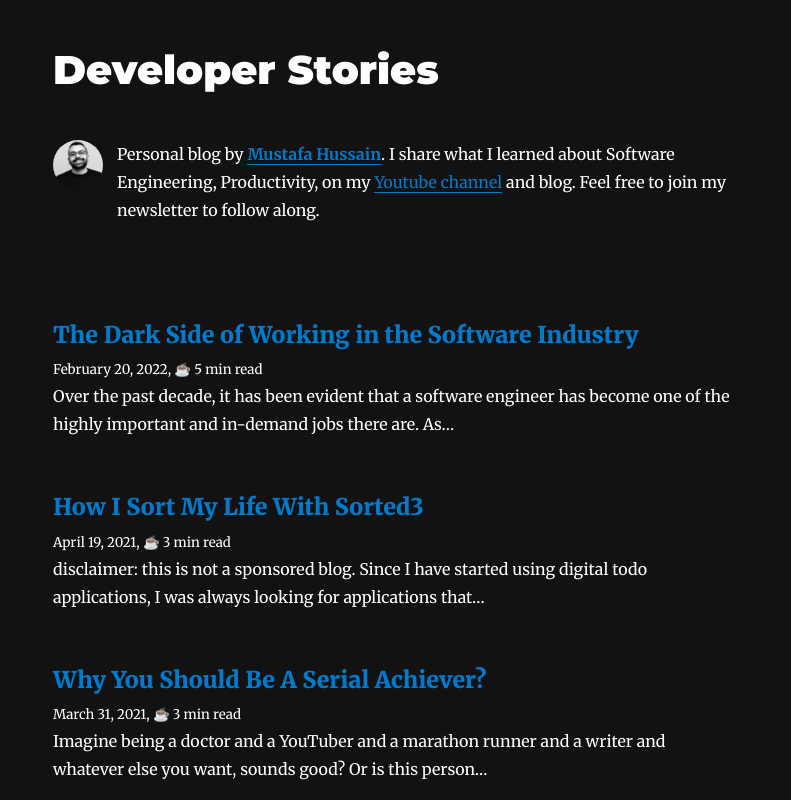
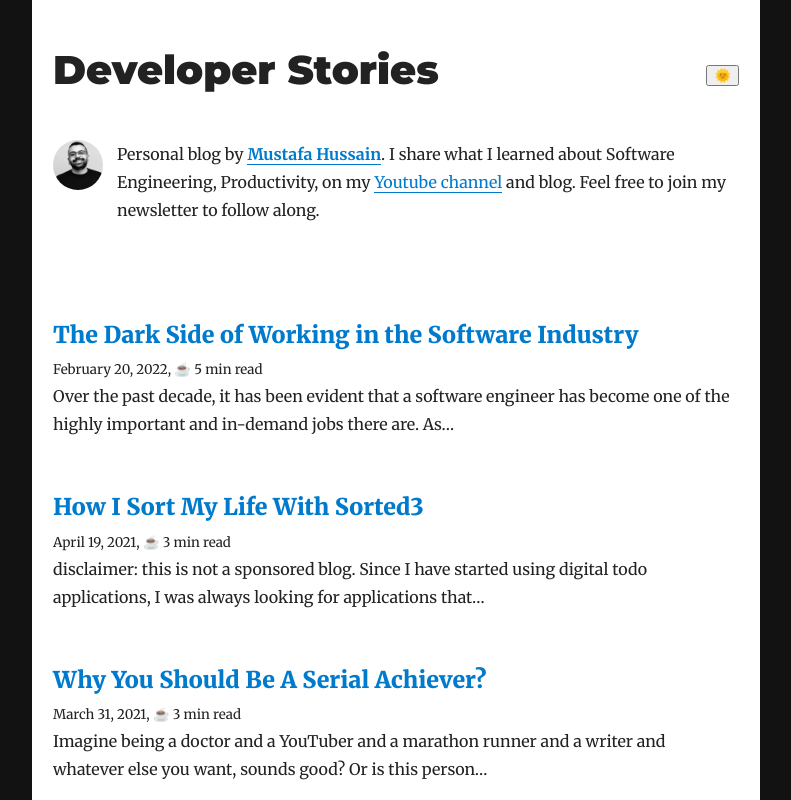
Before and after one commit to mustafah15/blog, a Gatsby site: page / in a window 1280 px wide. Shown: the top 800 px of the page, without its empty margins (244-1035 px from the left). Built offline with nearby package versions, Linux system fonts and the light colour scheme; Gatsby itself is replaced by a stand-in of ours; some packages are replaced by stand-ins of ours; a small style sheet from the web is missing.

Commit message:
added theme toggler

```diff
--- a/gatsby-browser.js
+++ b/gatsby-browser.js
@@ -3,3 +3,4 @@ import 'typeface-montserrat'
 import 'typeface-merriweather'
 
 import 'prism-solarized-dark/prism-solarizeddark.css'
+import './static/index.css'
--- a/gatsby-config.js
+++ b/gatsby-config.js
@@ -2,14 +2,15 @@ module.exports = {
   siteMetadata: {
     title: 'Developer Stories',
     author: 'Mustafa Hussain',
-    description: 'Personal blog by Mustafa Hussain. \n I share what I learned about software engineering, productivity, and building new habits on my Youtube channel and blog. Feel free to join my newsletter to follow along.',
+    description:
+      'Personal blog by Mustafa Hussain. \n I share what I learned about software engineering, productivity, and building new habits on my Youtube channel and blog. Feel free to join my newsletter to follow along.',
     siteUrl: 'https://mhussain.net',
     social: {
       github: 'mustafah15',
       twitter: 'mustafah_15',
       youtube: 'https://www.youtube.com/channel/UC_57Z3KC1RzGRJMBYZGJYtA',
-      email: ''
-    }
+      email: '',
+    },
   },
   plugins: [
     {
@@ -77,5 +78,6 @@ module.exports = {
         pathToConfigModule: 'src/utils/typography',
       },
     },
+    'gatsby-plugin-dark-mode',
   ],
 }
--- a/package.json
+++ b/package.json
@@ -10,6 +10,7 @@
     "convertkit-react": "^1.4.2",
     "gatsby": "^2.24.91",
     "gatsby-image": "^2.4.21",
+    "gatsby-plugin-dark-mode": "^1.1.2",
     "gatsby-plugin-feed": "^2.5.20",
     "gatsby-plugin-google-analytics": "^2.3.19",
     "gatsby-plugin-manifest": "^2.4.37",
--- a/src/components/layout.js
+++ b/src/components/layout.js
@@ -1,5 +1,6 @@
 import React from 'react'
 import { Link } from 'gatsby'
+import { ThemeToggler } from 'gatsby-plugin-dark-mode'
 
 import { rhythm, scale } from '../utils/typography'
 
@@ -10,6 +11,7 @@ class Layout extends React.Component {
     let header
     if (location.pathname === rootPath) {
       header = (
+        <header style={{ position: 'relative' }}>
           <h1
             style={{
               ...scale(1.0),
@@ -28,6 +30,17 @@ class Layout extends React.Component {
               {title}
             </Link>
           </h1>
+          <ThemeToggler>
+            {({ theme, toggleTheme }) => (
+              <button
+                style={{ position: 'absolute', bottom: '.75rem', right: 0 }}
+                onClick={() => toggleTheme(theme === 'dark' ? 'light' : 'dark')}
+              >
+                {theme === 'dark' ? '🌙' : '🌞'}
+              </button>
+            )}
+          </ThemeToggler>
+        </header>
       )
     } else {
       header = (
@@ -58,8 +71,8 @@ class Layout extends React.Component {
           marginRight: 'auto',
           maxWidth: rhythm(26),
           padding: `${rhythm(1.5)} ${rhythm(3 / 4)}`,
-          backgroundColor: '#121212',
-          color: '#fff'
+          backgroundColor: 'var(--bg)',
+          color: 'var(--textNormal)',
         }}
       >
         {header}
--- /dev/null
+++ b/static/index.css
@@ -0,0 +1,19 @@
+body {
+  --bg: white;
+  --textNormal: #222;
+  --textTitle: #222;
+  --textLink: blue;
+  --hr: hsla(0, 0%, 0%, 0.2);
+
+  background-color: var(--bg);
+}
+
+body.dark {
+  -webkit-font-smoothing: antialiased;
+
+  --bg: #121212;
+  --textNormal: rgba(255, 255, 255, 0.88);
+  --textTitle: white;
+  --textLink: yellow;
+  --hr: hsla(0, 0%, 100%, 0.2);
+}
```
Also changed, not shown: 1 other file. Lines whose indentation alone changed are shown as unchanged.
